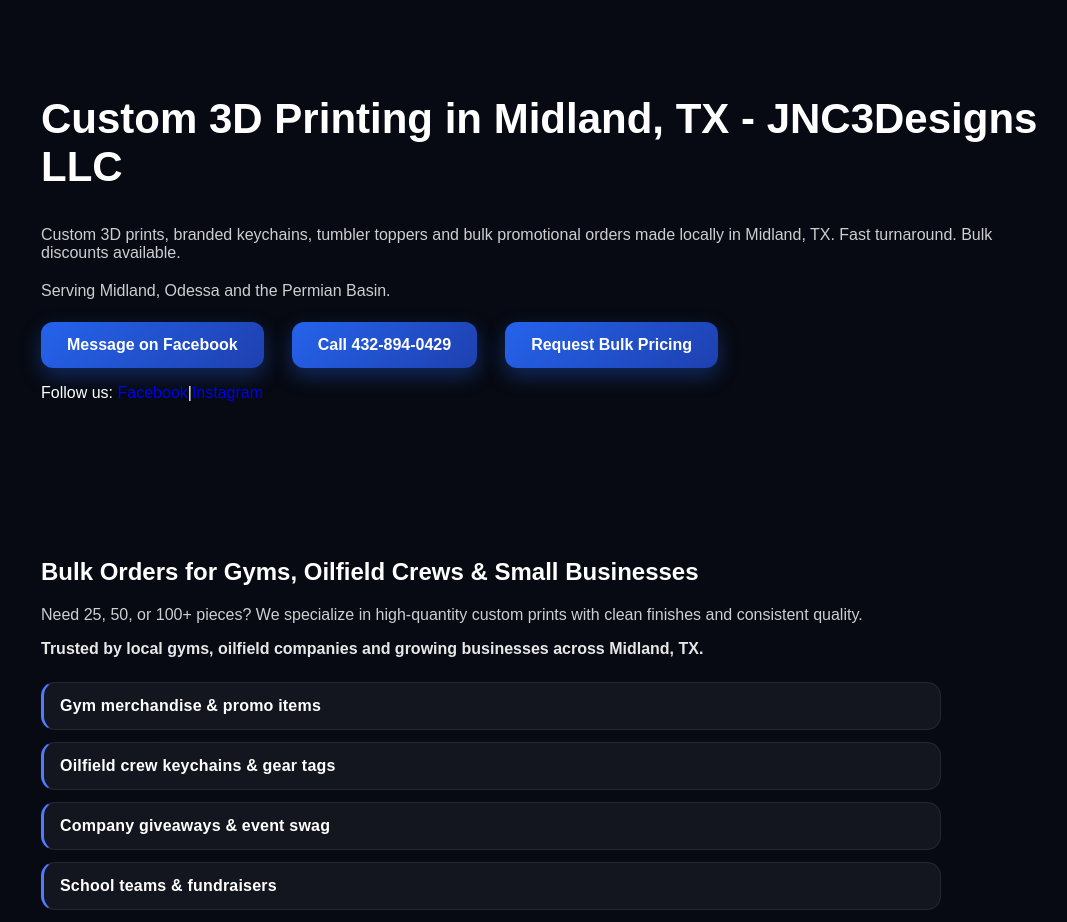
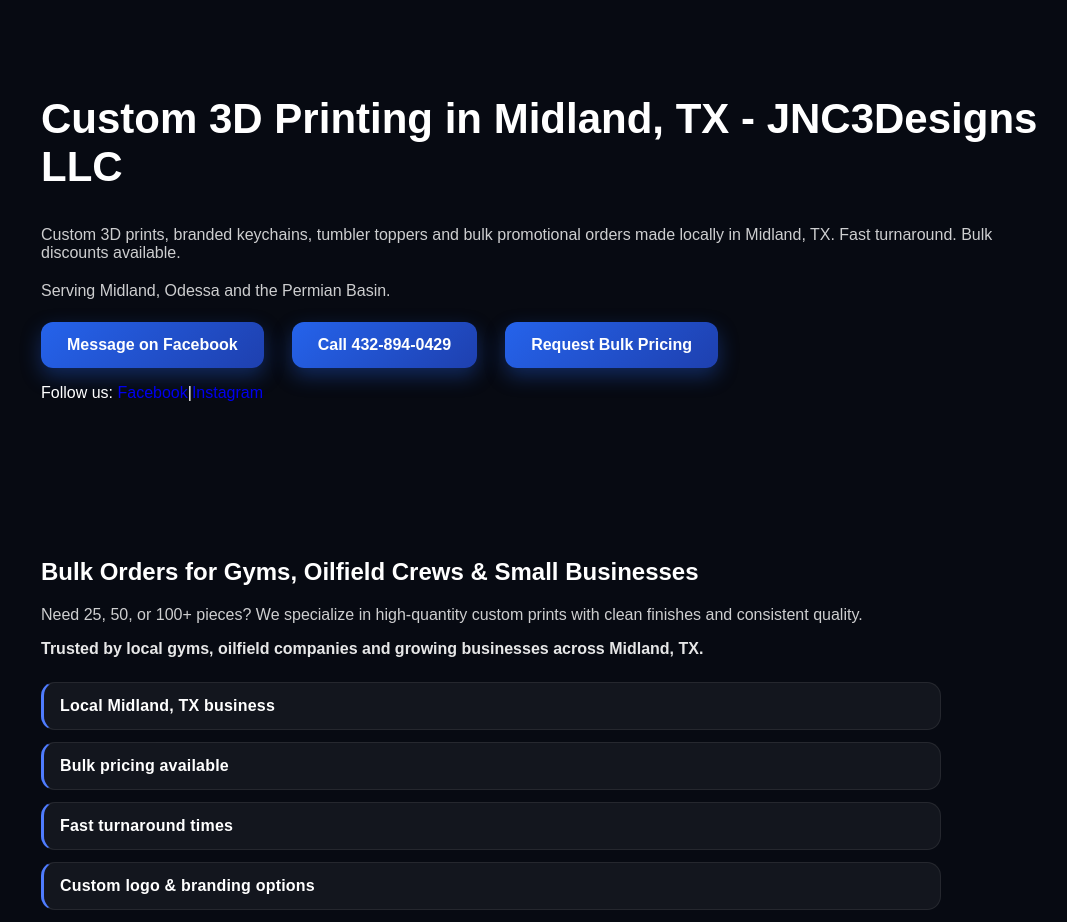
Before and after one commit to jnc3designs/jnc3designs-website, a Next.js app in the folder jnc3designs-premium/: page / in a window 1280 px wide. Shown: the top 922 px of the page, without its empty margins (99-1166 px from the left). Built offline with nearby package versions, Linux system fonts and the light colour scheme.

Commit message:
Update page.js

```diff
--- a/jnc3designs-premium/app/page.js
+++ b/jnc3designs-premium/app/page.js
@@ -72,12 +72,12 @@
   Trusted by local gyms, oilfield companies and growing businesses across Midland, TX.
 </p>
 
-     <ul className="feature-list">
-  <li>Gym merchandise & promo items</li>
-  <li>Oilfield crew keychains & gear tags</li>
-  <li>Company giveaways & event swag</li>
-  <li>School teams & fundraisers</li>
-  <li>Local business branding</li>
+   <ul className="feature-list">
+  <li>Local Midland, TX business</li>
+  <li>Bulk pricing available</li>
+  <li>Fast turnaround times</li>
+  <li>Custom logo & branding options</li>
+  <li>High-quality, clean finishes</li>
 </ul>
 
 
```
